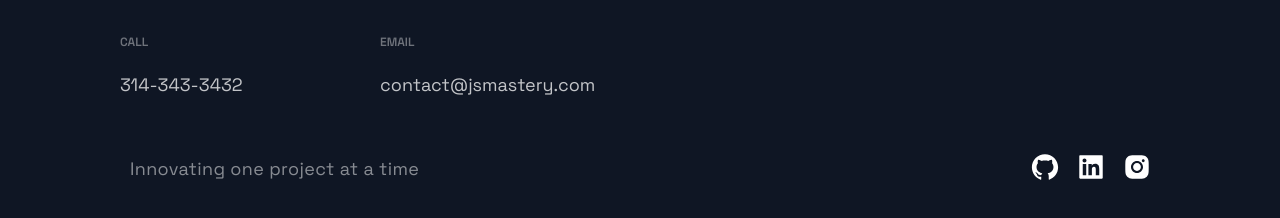
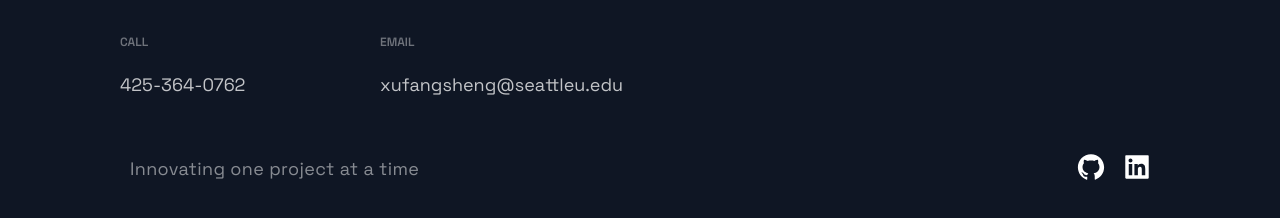
Before and after one commit to FangshengXuJason/Personal-Porforlio, a Next.js app: page / in a window 1280 px wide. Shown: the part 3212-3430 px from the top of the page. Built offline with nearby package versions, Linux system fonts and the light colour scheme.

Commit message:
Update Footer.js
left out instagram option

```diff
--- a/src/components/Footer/Footer.js
+++ b/src/components/Footer/Footer.js
@@ -1,8 +1,18 @@
-import React from 'react';
-import { AiFillGithub, AiFillInstagram, AiFillLinkedin } from 'react-icons/ai';
+import React from 'react'
+import { AiFillGithub, AiFillInstagram, AiFillLinkedin } from 'react-icons/ai'
 
-import { SocialIcons } from '../Header/HeaderStyles';
-import { CompanyContainer, FooterWrapper, LinkColumn, LinkItem, LinkList, LinkTitle, Slogan, SocialContainer, SocialIconsContainer } from './FooterStyles';
+import { SocialIcons } from '../Header/HeaderStyles'
+import {
+  CompanyContainer,
+  FooterWrapper,
+  LinkColumn,
+  LinkItem,
+  LinkList,
+  LinkTitle,
+  Slogan,
+  SocialContainer,
+  SocialIconsContainer,
+} from './FooterStyles'
 
 const Footer = () => {
   return (
@@ -10,12 +20,12 @@ const Footer = () => {
       <LinkList>
         <LinkColumn>
           <LinkTitle>Call</LinkTitle>
-          <LinkItem href="tel:314-343-3432">314-343-3432</LinkItem>
+          <LinkItem href='tel:425-364-0762'>425-364-0762</LinkItem>
         </LinkColumn>
         <LinkColumn>
           <LinkTitle>Email</LinkTitle>
-          <LinkItem href="mailto:contact@jsmastery.com">
-            contact@jsmastery.com
+          <LinkItem href='xufangsheng@seattleu.edu'>
+            xufangsheng@seattleu.edu
           </LinkItem>
         </LinkColumn>
       </LinkList>
@@ -24,19 +34,19 @@ const Footer = () => {
           <Slogan>Innovating one project at a time</Slogan>
         </CompanyContainer>
         <SocialContainer>
-          <SocialIcons href="https://google.com">
-            <AiFillGithub size="3rem" />
+          <SocialIcons href='https://github.com/FangshengXuJason'>
+            <AiFillGithub size='3rem' />
           </SocialIcons>
-          <SocialIcons href="https://google.com">
-            <AiFillLinkedin size="3rem" />
+          <SocialIcons href='https://www.linkedin.com/in/fangsheng-xu/'>
+            <AiFillLinkedin size='3rem' />
           </SocialIcons>
-          <SocialIcons href="https://google.com">
-            <AiFillInstagram size="3rem" />
-          </SocialIcons>
+          {/* <SocialIcons href='https://google.com'>
+            <AiFillInstagram size='3rem' />
+          </SocialIcons> */}
         </SocialContainer>
       </SocialIconsContainer>
     </FooterWrapper>
-  );
-};
+  )
+}
 
-export default Footer;
+export default Footer
```
